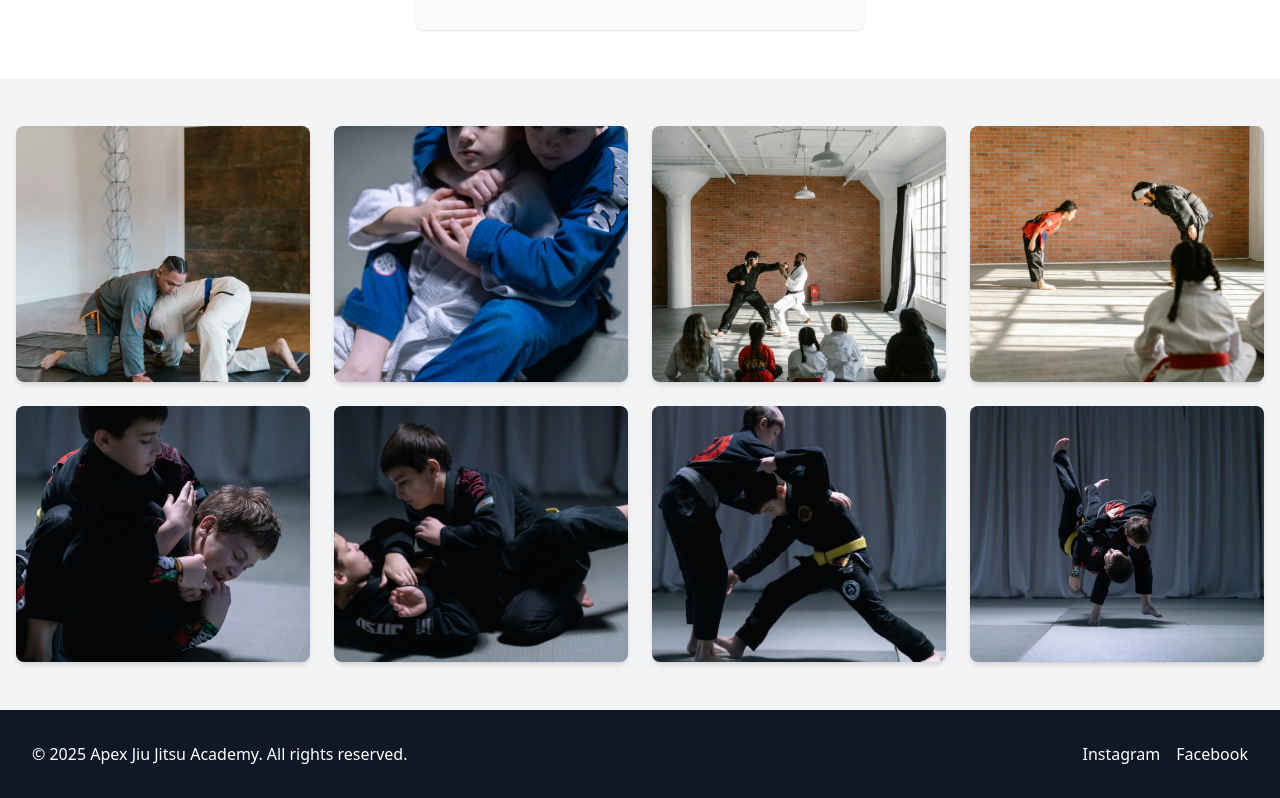
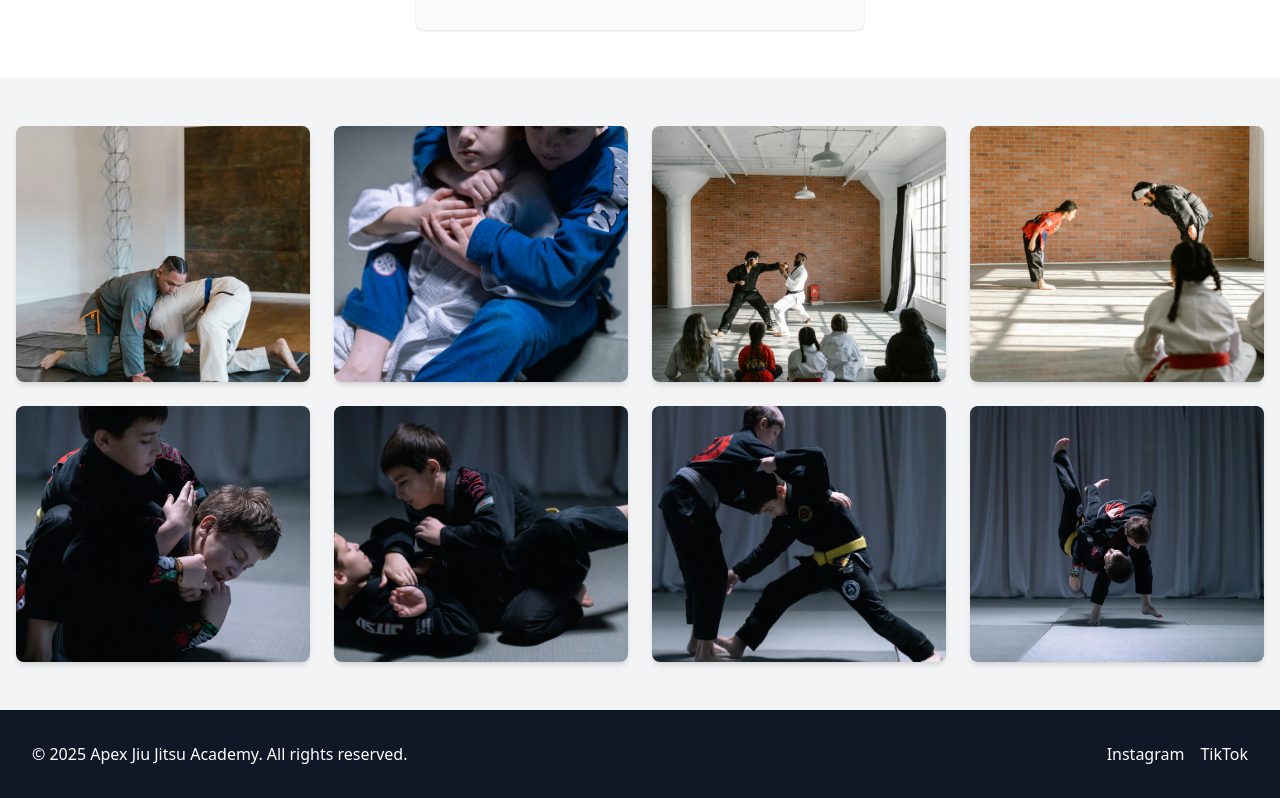
Before and after one commit to Elyas-byte/apex-academy, a React (Vite) app: page / in a window 1280 px wide. Shown: the part 2312-3110 px from the top of the page. Built offline with nearby package versions, Linux system fonts and the light colour scheme.

Commit message:
changed footer content

```diff
--- a/src/components/Footer.jsx
+++ b/src/components/Footer.jsx
@@ -5,7 +5,7 @@ export default function Footer() {
           <p>© 2025 Apex Jiu Jitsu Academy. All rights reserved.</p>
           <div className="flex gap-4 mt-4 md:mt-0">
             <a href="https://www.instagram.com/apex_academy_bjj/" target="_blank" className="hover:text-yellow-400">Instagram</a>
-            <a href="#" className="hover:text-yellow-400">Facebook</a>
+            <a href="#" className="hover:text-yellow-400">TikTok</a>
           </div>
         </div>
       </footer>
```
